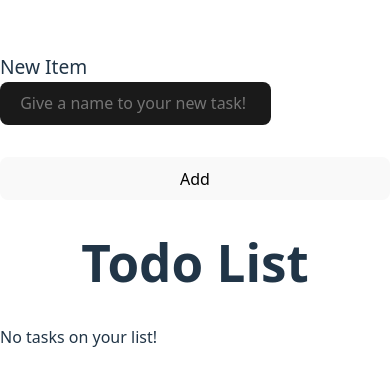
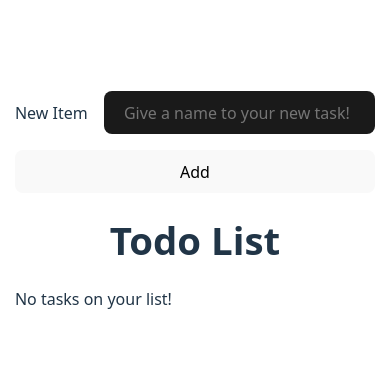
Before and after one commit to gustavo-randel/lista-de-afazeres, a React (Vite) app: page / in a window 390 px wide. Shown: the part 221-606 px from the top of the page. Built offline with nearby package versions, Linux system fonts and the light colour scheme.

Commit message:
correção do código quebrando

```diff
--- a/src/App.jsx
+++ b/src/App.jsx
@@ -4,8 +4,9 @@ import { useEffect, useState } from 'react'
 
 function App() {
   const [todo, setTodo] = useState(() => {
-    const localValue = localStorage.getItem('Itens')
+    const localValue = localStorage.getItem('Items')
     if (localValue == null) return []
+
     return JSON.parse(localValue)
   })
 
@@ -24,13 +25,14 @@ function App() {
         if (todo.id === id) {
           return {...todo, completed}
         }
+        return todo
       })
     })  }
 
   function deleteTodo(id) {
     setTodo(currentTodos => {
       return currentTodos.filter(todo => todo.id !== id)
-    })  }
+    })}
 
   return (
     <>
--- a/src/NewTaskForm.jsx
+++ b/src/NewTaskForm.jsx
@@ -3,8 +3,8 @@ import { useState } from "react"
 function NewTaskForm({onSubmit}) {
     const [newItem, setNewItem] = useState('')
     function handleSubmit(e) {
+        e.preventDefault()
         if (newItem === '') return
-        e.preventDefault()
         onSubmit(newItem)
         setNewItem('')
     }
@@ -13,11 +13,11 @@ function NewTaskForm({onSubmit}) {
       <div className="form-row">
         <label htmlFor="item">New Item</label>
         <input
+        value={newItem}
         onChange={e => setNewItem(e.target.value)}
-        value={newItem}
         type="text"
+        placeholder="Give a name to your new task!"
         id="item"
-        placeholder="Give a name to your new task!"
         />
       </div>
       <button className="btn">Add</button>
--- a/src/index.css
+++ b/src/index.css
@@ -57,6 +57,7 @@ h1 {
   list-style: none;
   border-bottom: 1px solid #dbdadac5;
   margin: none;
+  padding: 1rem 0;
 }
 .task-item input {
   height: 1rem;
@@ -107,3 +108,16 @@ button:focus-visible {
     background-color: #f9f9f9;
   }
 }
+
+@media (max-width: 600px) {
+  .new-item-form {
+    gap: 1rem;
+  }
+  .new-item-form label {
+    font-size: 1rem;
+    padding-right: 1rem;
+  }
+  .header {
+    font-size: 2.4rem;
+  }
+}
```
Also changed, not shown: src/TaskItem.jsx (line endings or trailing spaces).
